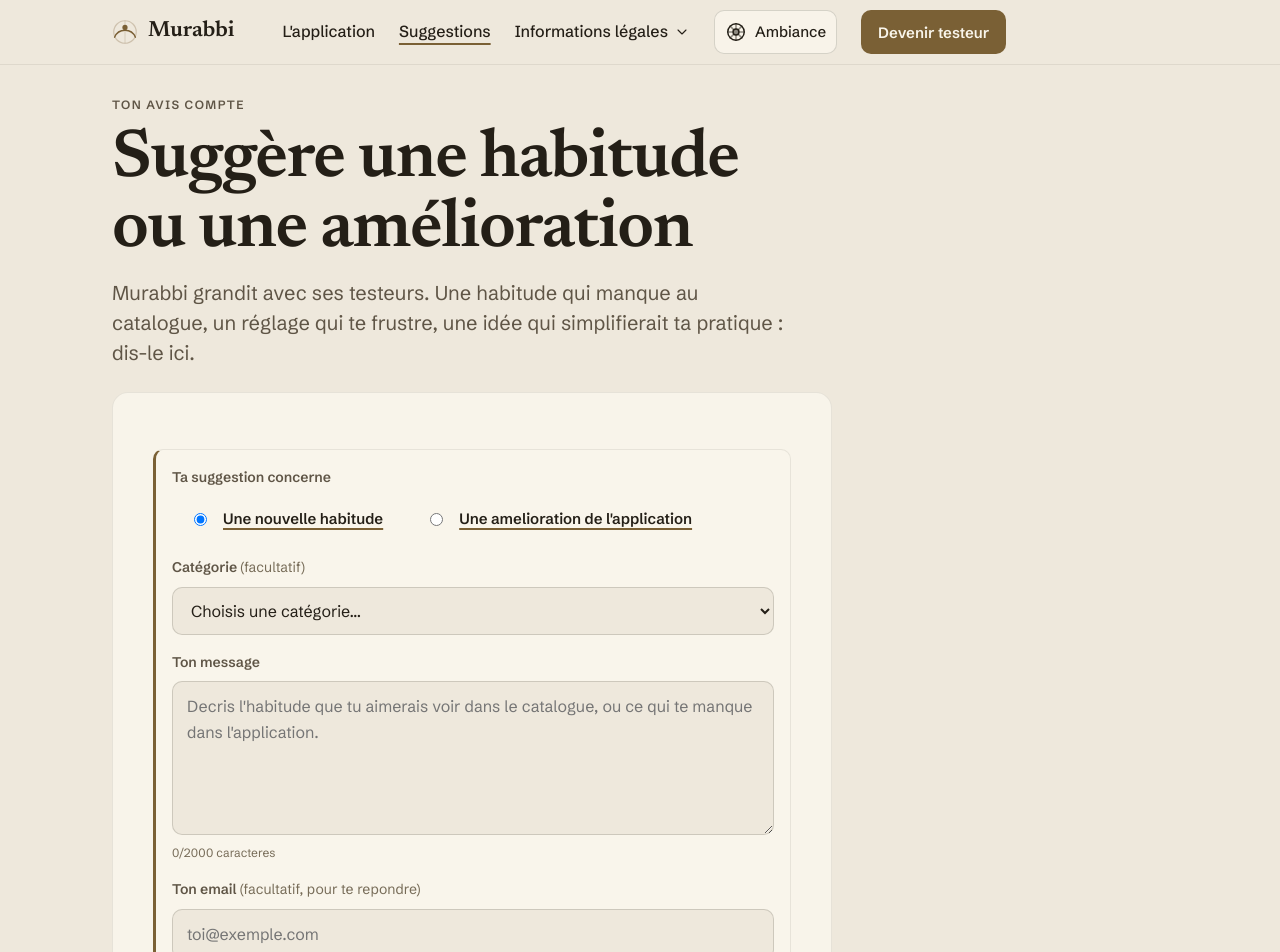
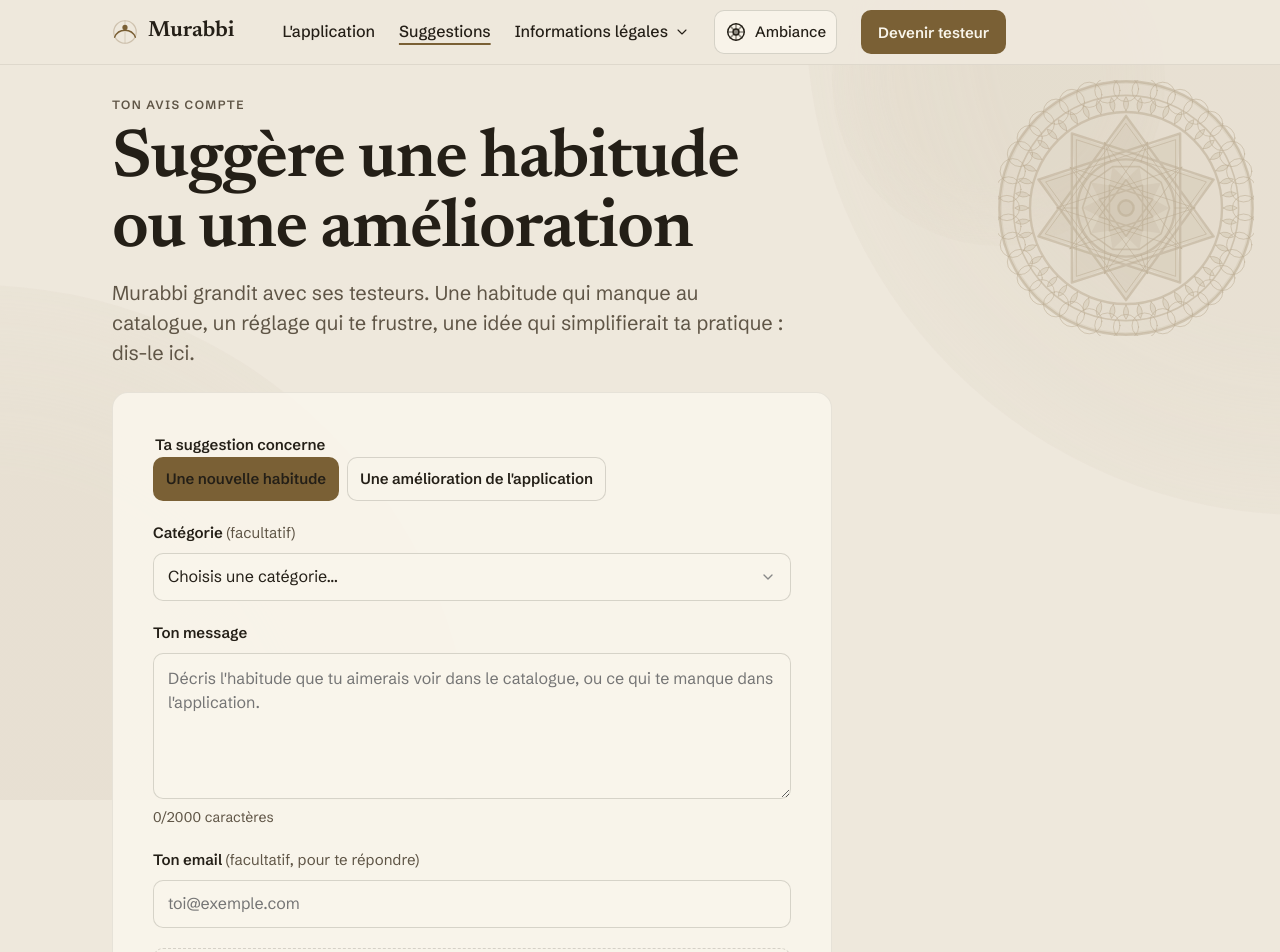
Before and after one commit to Maximus203/murabbi-landing, a Next.js app: page /suggestions in a window 1280 px wide. Shown: the top 952 px of the page. Built offline with nearby package versions, Linux system fonts and the light colour scheme.

Commit message:
fix(landing): voile à plateau, fond des pages internes, formulaire de suggestions

```diff
--- a/src/app/globals.css
+++ b/src/app/globals.css
@@ -102,7 +102,7 @@ body {
   font-family: var(--font-body);
   font-size: 16px;
   line-height: 1.6;
-  background: var(--bg);
+  background: transparent; /* le fond vient de <html> : les rosaces fixes passent derrière le contenu */
   color: var(--text);
   -webkit-font-smoothing: antialiased;
   transition: background-color var(--dur-base) var(--ease-out), color var(--dur-base) var(--ease-out);
@@ -209,6 +209,7 @@ html:not(.js) .rosace, .section[data-inview] .rosace, .section[data-seen] .rosac
   background: linear-gradient(var(--veil-dir, to bottom),
     color-mix(in srgb, var(--bg) 97%, transparent) var(--veil-1, 0%),
     transparent var(--veil-2, 0%));
+  /* plateau à 97 % jusqu'à --veil-1, puis le motif revient pleinement à --veil-2 */
 }
 .section > .wrap { position: relative; z-index: 2; }
 .page-backdrop { position: fixed; inset: 0; z-index: -1; overflow: clip; container-type: inline-size; pointer-events: none; }
@@ -394,10 +395,10 @@ dialog.menu[open] { animation: pop var(--dur-base) var(--ease-out); display: fle
 @media (min-width: 480px) { .hero-cta { flex-direction: row; } }
 .hero-copy { display: grid; gap: var(--s4); }
 .hero-visual { display: flex; justify-content: center; padding-bottom: 0; }
-.hero { --veil-dir: to bottom; --veil-1: 0%; --veil-2: 52%; padding-bottom: var(--s16); }
+.hero { --veil-dir: to bottom; --veil-1: 48%; --veil-2: 62%; padding-bottom: var(--s16); }
 @media (min-width: 1024px) {
   .hero-grid { grid-template-columns: 1.1fr 0.9fr; }
-  .hero { --veil-dir: to right; --veil-1: 0%; --veil-2: 60%; }
+  .hero { --veil-dir: to right; --veil-1: 50%; --veil-2: 66%; }
 }
 
 /* Cadre téléphone */
@@ -479,8 +480,8 @@ dialog.menu[open] { animation: pop var(--dur-base) var(--ease-out); display: fle
 .fam-grid { display: grid; gap: var(--s4); margin-top: var(--s8); grid-template-columns: 1fr; }
 @media (min-width: 600px) { .fam-grid { grid-template-columns: repeat(2, 1fr); } }
 @media (min-width: 1024px) { .fam-grid { grid-template-columns: repeat(5, 1fr); } }
-.fam-card { position: relative; overflow: clip; container-type: inline-size; min-height: 280px; display: grid; align-content: end; background: var(--bg); border: 1px solid var(--hairline); border-radius: var(--r-card); isolation: isolate; }
-.fam-card .rosace-slot { --_rk: 0.85; --_cx: 0.5; --_cy: 0.3; }
+.fam-card { position: relative; overflow: clip; container-type: inline-size; min-height: 340px; display: grid; align-content: end; background: var(--bg); border: 1px solid var(--hairline); border-radius: var(--r-card); isolation: isolate; }
+.fam-card .rosace-slot { --_rk: 0.62; --_cx: 0.5; --_cy: 0.3; }
 .fam-body { position: relative; z-index: 2; margin: var(--s2); padding: var(--s4); background: var(--card); border-radius: 12px; display: grid; gap: var(--s2); color: var(--text); }
 .fam-body h3 { font-size: 22px; }
 .fam-body .small { color: var(--text-2); }
@@ -499,6 +500,7 @@ dialog.menu[open] { animation: pop var(--dur-base) var(--ease-out); display: fle
 .page-head .meta { font-size: 14px; color: var(--text-2); }
 .sheet { background: var(--card); border: 1px solid var(--hairline); border-radius: var(--r-card); padding: var(--s5); max-width: 720px; color: var(--text-2); }
 @media (min-width: 720px) { .sheet { padding: var(--s10); } }
+.sheet h1 { font-size: clamp(2rem, 1.4rem + 2.6vw, 3rem); margin: 4px 0 var(--s3); }
 .sheet h2 { font-size: clamp(1.5rem, 1.2rem + 1vw, 1.75rem); color: var(--text); margin: var(--s12) 0 var(--s3); padding-top: var(--s6); border-top: 1px solid var(--hairline); scroll-margin-top: 88px; }
 .sheet h2:first-child { margin-top: 0; padding-top: 0; border-top: 0; }
 .sheet h3 { font-family: var(--font-body); font-size: 17px; color: var(--text); margin: var(--s6) 0 var(--s2); }
@@ -544,7 +546,12 @@ dialog.menu[open] { animation: pop var(--dur-base) var(--ease-out); display: fle
 .steps { display: grid; gap: var(--s5); margin-top: var(--s5); }
 .step { display: grid; grid-template-columns: 40px 1fr; gap: var(--s4); align-items: start; border-left: 2px solid var(--accent); padding-left: var(--s4); margin-left: var(--s2); }
 .step .n { font-family: var(--font-display); font-size: 32px; font-weight: 600; line-height: 1; color: var(--text); }
-.suggest-visual { display: none; }
+.form-grid { display: grid; gap: var(--s5); }
+.form-grid fieldset { border: 0; padding: 0; margin: 0; min-width: 0; }
+.form-grid .opt { font-weight: 400; color: var(--text-2); }
+.form-grid .btn:disabled { border: 1px dashed var(--border); background: transparent; color: var(--text-2); cursor: default; }
+.sheet .field label, .sheet .field .label { color: var(--text); }
+.success h2 { margin-top: 0; padding-top: 0; border-top: 0; outline: none; }
 .notfound { text-align: center; display: grid; gap: var(--s4); justify-items: center; padding: var(--s16) 0; }
 
 /* ==========================================================================
--- a/src/components/SuggestionForm.tsx
+++ b/src/components/SuggestionForm.tsx
@@ -2,7 +2,7 @@
 
 import { useState, type FormEvent } from 'react'
 import { getSupabase } from '@/lib/supabaseClient'
-import styles from '../app/(legal)/legal.module.css'
+import { IconAlert } from './Icons'
 
 type Status = 'idle' | 'submitting' | 'success' | 'error'
 
@@ -54,7 +54,7 @@ export function SuggestionForm() {
 
     if (messageLength < MESSAGE_MIN || messageLength > MESSAGE_MAX) {
       setStatus('error')
-      setErrorMessage(`Le message doit faire entre ${MESSAGE_MIN} et ${MESSAGE_MAX} caracteres.`)
+      setErrorMessage(`Le message doit faire entre ${MESSAGE_MIN} et ${MESSAGE_MAX} caractères.`)
       return
     }
 
@@ -76,7 +76,7 @@ export function SuggestionForm() {
 
     if (error) {
       setStatus('error')
-      setErrorMessage("L'envoi a echoue. Reessaie dans un instant, ou ecris-nous directement.")
+      setErrorMessage("L'envoi a échoué. Réessaie dans un instant, ou écris-nous directement.")
       return
     }
 
@@ -89,63 +89,42 @@ export function SuggestionForm() {
 
   if (status === 'success') {
     return (
-      <div className={styles.card} role="status">
-        <p className={styles.lead}>Merci, ta suggestion est bien arrivee.</p>
-        <p>On lit chaque message. S&apos;il ouvre une piste concrete, elle finira dans le catalogue d&apos;habitudes ou dans une prochaine mise a jour.</p>
+      <div className="success" role="status">
+        <h2 tabIndex={-1} ref={(el) => el?.focus()}>Merci, ta suggestion est bien arrivée.</h2>
+        <p>
+          On lit chaque message. S&apos;il ouvre une piste concrète, elle finira dans le catalogue d&apos;habitudes ou dans une prochaine mise à jour.
+        </p>
       </div>
     )
   }
 
   return (
-    <form onSubmit={handleSubmit} noValidate>
-      <div className={styles.card} style={{ display: 'grid', gap: 16 }}>
-        <div style={{ display: 'grid', gap: 8 }}>
-          <span style={{ fontSize: 14, fontWeight: 600 }}>Ta suggestion concerne</span>
-          <div style={{ display: 'flex', gap: 8, flexWrap: 'wrap' }}>
-            <label className="btn btn-ghost btn-sm" style={{ cursor: 'pointer' }}>
-              <input
-                type="radio"
-                name="kind"
-                value="habit"
-                checked={kind === 'habit'}
-                onChange={() => setKind('habit')}
-                style={{ marginRight: 8 }}
-              />
+    <form onSubmit={handleSubmit} noValidate className="form-grid">
+      <fieldset className="field">
+        <legend className="label">Ta suggestion concerne</legend>
+        <div className="radio-row">
+          <label className="radio">
+            <input type="radio" name="kind" value="habit" checked={kind === 'habit'} onChange={() => setKind('habit')} />
             Une nouvelle habitude
           </label>
-            <label className="btn btn-ghost btn-sm" style={{ cursor: 'pointer' }}>
-              <input
-                type="radio"
-                name="kind"
-                value="improvement"
-                checked={kind === 'improvement'}
-                onChange={() => setKind('improvement')}
-                style={{ marginRight: 8 }}
-              />
-              Une amelioration de l&apos;application
+          <label className="radio">
+            <input type="radio" name="kind" value="improvement" checked={kind === 'improvement'} onChange={() => setKind('improvement')} />
+            Une amélioration de l&apos;application
           </label>
         </div>
-        </div>
+      </fieldset>
 
       {kind === 'habit' && (
-          <div style={{ display: 'grid', gap: 8 }}>
-            <label htmlFor="suggestion-category" style={{ fontSize: 14, fontWeight: 600 }}>
-              Catégorie <span style={{ fontWeight: 400, color: 'var(--text-3)' }}>(facultatif)</span>
+        <div className="field">
+          <label htmlFor="suggestion-category">
+            Catégorie <span className="opt">(facultatif)</span>
           </label>
           <select
             id="suggestion-category"
             name="category"
+            className="select"
             value={category}
             onChange={(event) => setCategory(event.target.value)}
-              style={{
-                width: '100%',
-                padding: '12px 14px',
-                borderRadius: 10,
-                border: '1px solid var(--border)',
-                background: 'var(--bg)',
-                color: 'var(--text)',
-                font: 'inherit',
-              }}
           >
             <option value="">Choisis une catégorie…</option>
             {SYSTEM_CATEGORIES.map((name) => (
@@ -160,78 +139,54 @@ export function SuggestionForm() {
               id="suggestion-category-custom"
               name="customCategory"
               type="text"
+              className="input"
               maxLength={CATEGORY_MAX}
               value={customCategory}
               onChange={(event) => setCustomCategory(event.target.value)}
+              aria-label="Nom de la catégorie que tu proposes"
               placeholder="Nom de la catégorie que tu proposes"
-                style={{
-                  width: '100%',
-                  padding: '12px 14px',
-                  borderRadius: 10,
-                  border: '1px solid var(--border)',
-                  background: 'var(--bg)',
-                  color: 'var(--text)',
-                  font: 'inherit',
-                }}
             />
           )}
         </div>
       )}
 
-        <div style={{ display: 'grid', gap: 8 }}>
-          <label htmlFor="suggestion-message" style={{ fontSize: 14, fontWeight: 600 }}>
-            Ton message
-          </label>
+      <div className="field">
+        <label htmlFor="suggestion-message">Ton message</label>
         <textarea
           id="suggestion-message"
           name="message"
+          className="textarea"
           required
           minLength={MESSAGE_MIN}
           maxLength={MESSAGE_MAX}
           rows={5}
           value={message}
           onChange={(event) => setMessage(event.target.value)}
-            placeholder="Decris l'habitude que tu aimerais voir dans le catalogue, ou ce qui te manque dans l'application."
-            style={{
-              width: '100%',
-              resize: 'vertical',
-              padding: '12px 14px',
-              borderRadius: 10,
-              border: '1px solid var(--border)',
-              background: 'var(--bg)',
-              color: 'var(--text)',
-              font: 'inherit',
-            }}
+          aria-invalid={messageTooShort || undefined}
+          aria-describedby="suggestion-count"
+          placeholder="Décris l'habitude que tu aimerais voir dans le catalogue, ou ce qui te manque dans l'application."
         />
-          <span style={{ fontSize: 12, color: messageTooShort ? 'var(--accent-ink)' : 'var(--text-3)' }}>
-            {messageLength}/{MESSAGE_MAX} caracteres {messageTooShort ? `(minimum ${MESSAGE_MIN})` : ''}
+        <span id="suggestion-count" className="small">
+          {messageLength}/{MESSAGE_MAX} caractères {messageTooShort ? `(minimum ${MESSAGE_MIN})` : ''}
         </span>
       </div>
 
-        <div style={{ display: 'grid', gap: 8 }}>
-          <label htmlFor="suggestion-email" style={{ fontSize: 14, fontWeight: 600 }}>
-            Ton email <span style={{ fontWeight: 400, color: 'var(--text-3)' }}>(facultatif, pour te repondre)</span>
+      <div className="field">
+        <label htmlFor="suggestion-email">
+          Ton email <span className="opt">(facultatif, pour te répondre)</span>
         </label>
         <input
           id="suggestion-email"
           name="email"
           type="email"
+          className="input"
           value={email}
           onChange={(event) => setEmail(event.target.value)}
           placeholder="toi@exemple.com"
-            style={{
-              width: '100%',
-              padding: '12px 14px',
-              borderRadius: 10,
-              border: '1px solid var(--border)',
-              background: 'var(--bg)',
-              color: 'var(--text)',
-              font: 'inherit',
-            }}
         />
       </div>
 
-        {/* Piege a bots : masque visuellement et aux lecteurs d'ecran, jamais rempli par une personne. */}
+      {/* Piège à bots : masqué visuellement et aux lecteurs d'écran, jamais rempli par une personne. */}
       <div aria-hidden="true" style={{ position: 'absolute', left: '-9999px', width: 1, height: 1, overflow: 'hidden' }}>
         <label htmlFor="suggestion-website">Site web</label>
         <input
@@ -246,19 +201,20 @@ export function SuggestionForm() {
       </div>
 
       {status === 'error' && (
-          <p role="alert" style={{ color: 'var(--accent-ink)', fontSize: 14, margin: 0 }}>
+        <p role="alert" className="field-error">
+          <IconAlert />
           {errorMessage}
         </p>
       )}
 
       <button
         type="submit"
-          className="btn btn-primary"
+        className="btn btn-primary btn-block"
         disabled={status === 'submitting' || messageLength < MESSAGE_MIN}
+        aria-busy={status === 'submitting'}
       >
-          {status === 'submitting' ? 'Envoi en cours…' : 'Envoyer ma suggestion'}
+        {status === 'submitting' ? 'Envoi…' : 'Envoyer ma suggestion'}
       </button>
-      </div>
     </form>
   )
 }
```
Also changed, not shown: src/app/page.tsx (+9 -9 lines). Lines whose indentation alone changed are shown as unchanged.
